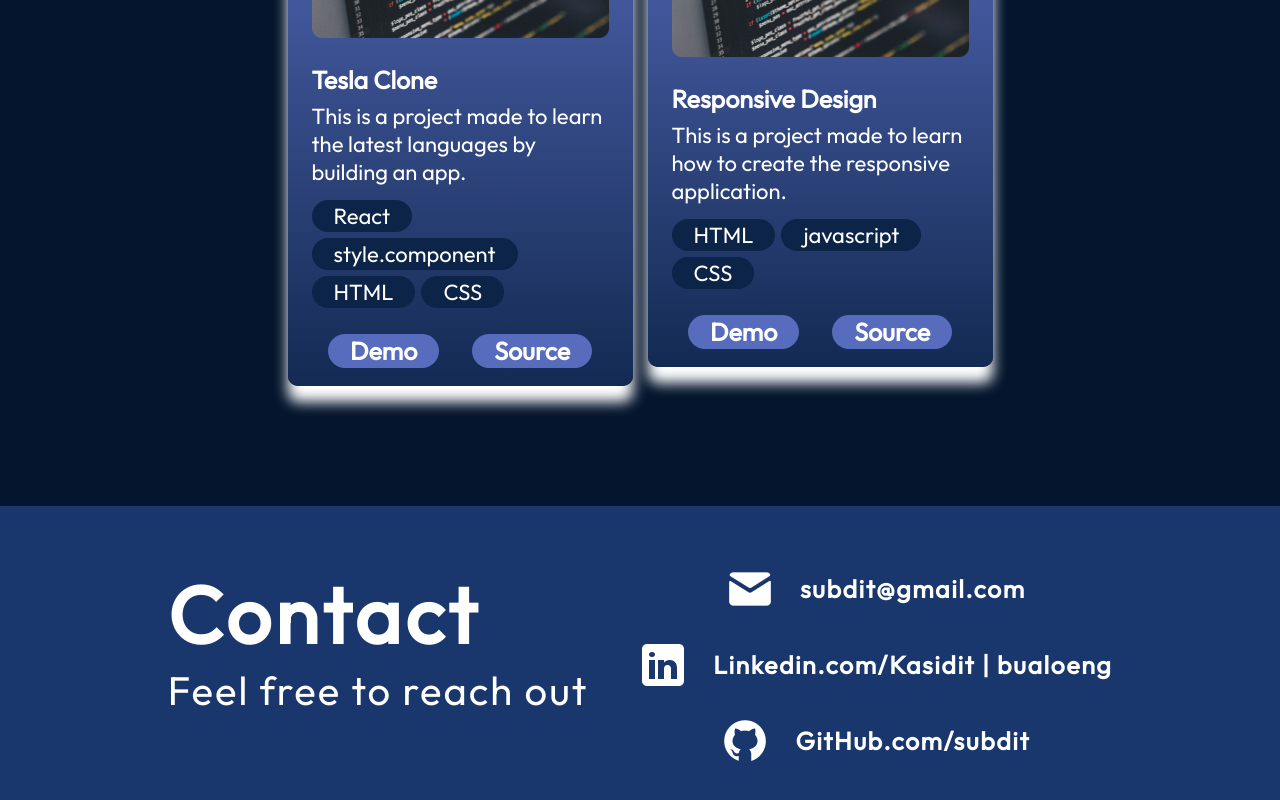
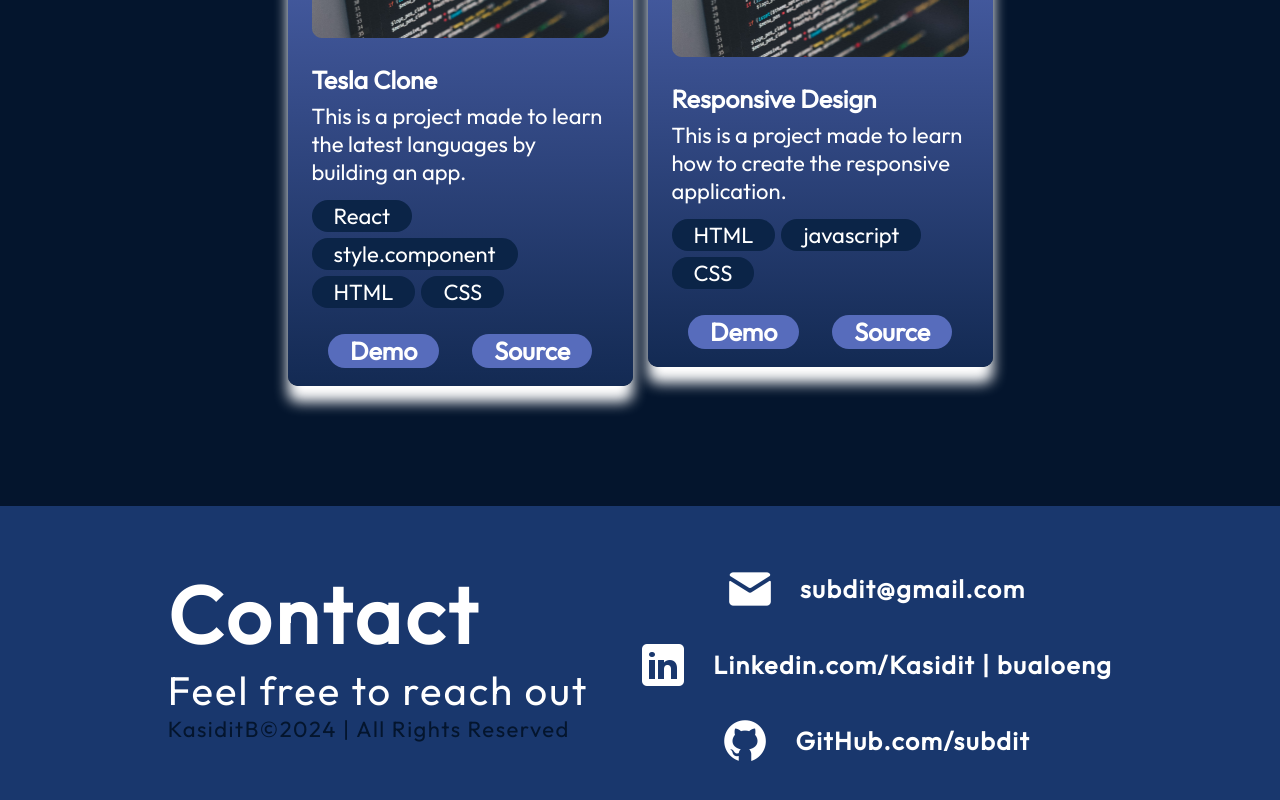
Before and after one commit to subdit/react_portfolio, a React (Vite) app: page / in a window 1280 px wide. Shown: the part 5190-5990 px from the top of the page. Built offline with nearby package versions, Linux system fonts and the light colour scheme.

Commit message:
modified footer

```diff
--- a/src/components/Contact/Contact.jsx
+++ b/src/components/Contact/Contact.jsx
@@ -8,6 +8,7 @@ export const Contact = () => {
       <div className={styles.text}>
         <h2> Contact</h2>
         <p>Feel free to reach out</p>
+        <span>KasiditB©2024 | All Rights Reserved</span>
       </div>
       <ul className={styles.links}>
         <li className={styles.link}>
--- a/src/components/Contact/Contact.module.css
+++ b/src/components/Contact/Contact.module.css
@@ -23,6 +23,13 @@
   font-weight: 400;
   letter-spacing: 2px;
 }
+.text span {
+  font-size: 22px;
+  font-weight: 250;
+  letter-spacing: 1.5px;
+  color: var(--color-bg);
+}
+
 .links {
   display: flex;
   flex-direction: column;
```
